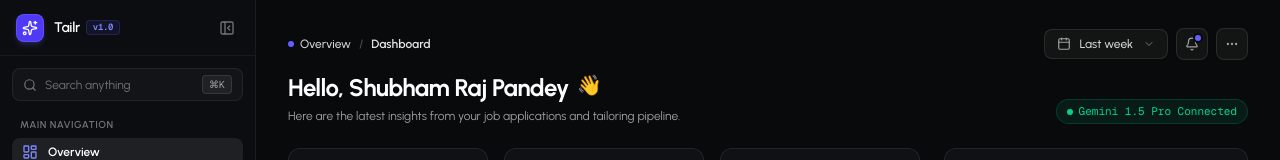
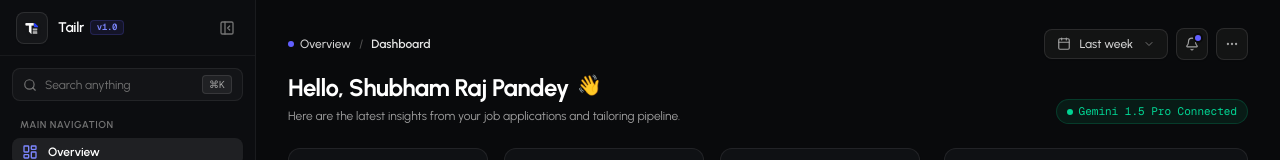
Before and after one commit to shubhamrajpandey/tailr, a Next.js app in the folder tailr-frontend/: page /dashboard in a window 1280 px wide. Shown: the top 160 px of the page. Built offline with nearby package versions, Linux system fonts and the light colour scheme.

Commit message:
feat(branding): add Tailr logo to sidebar and browser tab layout

```diff
--- a/tailr-frontend/app/layout.tsx
+++ b/tailr-frontend/app/layout.tsx
@@ -18,6 +18,16 @@ export const metadata: Metadata = {
   title: "Tailr — AI Resume Tailoring & Job Application Tracker",
   description:
     "Zero-hallucination AI resume tailoring and precision job application tracker.",
+  icons: {
+    icon: [
+      {
+        url: "/tailr_bg_remove_logo.png",
+        type: "image/png",
+      },
+    ],
+    shortcut: "/tailr_bg_remove_logo.png",
+    apple: "/tailr_bg_remove_logo.png",
+  },
 };
 
 export default function RootLayout({
--- a/tailr-frontend/shared/components/layout/sidebar.tsx
+++ b/tailr-frontend/shared/components/layout/sidebar.tsx
@@ -1,6 +1,7 @@
 "use client";
 
 import * as React from "react";
+import Image from "next/image";
 import Link from "next/link";
 import { usePathname } from "next/navigation";
 import {
@@ -15,7 +16,6 @@ import {
   HelpCircle,
   ChevronDown,
   Search,
-  Sparkles,
   MoreVertical,
   PanelLeftClose,
 } from "lucide-react";
@@ -97,12 +97,19 @@ export function Sidebar() {
     <aside className="w-64 shrink-0 bg-[#0c0d10] border-r border-white/[0.06] flex flex-col h-screen sticky top-0 select-none z-30">
       {/* Brand Header */}
       <div className="h-14 px-4 flex items-center justify-between border-b border-white/[0.05]">
-        <Link href="/dashboard" className="flex items-center gap-2.5">
-          <div className="h-7 w-7 rounded-lg bg-indigo-600 flex items-center justify-center text-white font-bold text-sm shadow-md shadow-indigo-500/20 border border-indigo-400/30">
-            <Sparkles className="h-4 w-4" />
+        <Link href="/dashboard" className="flex items-center gap-2.5 group">
+          <div className="h-8 w-8 rounded-lg bg-white/[0.04] border border-white/10 flex items-center justify-center p-1 group-hover:border-indigo-500/40 group-hover:bg-white/[0.07] transition-all shadow-xs">
+            <Image
+              src="/tailr_bg_remove_logo.png"
+              alt="Tailr Logo"
+              width={26}
+              height={26}
+              className="object-contain drop-shadow"
+              priority
+            />
           </div>
           <div className="flex flex-col">
-            <span className="font-semibold text-sm tracking-tight text-white flex items-center gap-1.5">
+            <span className="font-semibold text-sm tracking-tight text-white flex items-center gap-1.5 font-sans">
               Tailr
               <span className="text-[9px] font-mono px-1.5 py-0.2 rounded bg-indigo-500/10 text-indigo-400 border border-indigo-500/20">
                 v1.0
```
Also changed, not shown: tailr-frontend/public/tailr_bg_remove_logo.png (added), tailr-frontend/public/tailr_logo.png (added).
